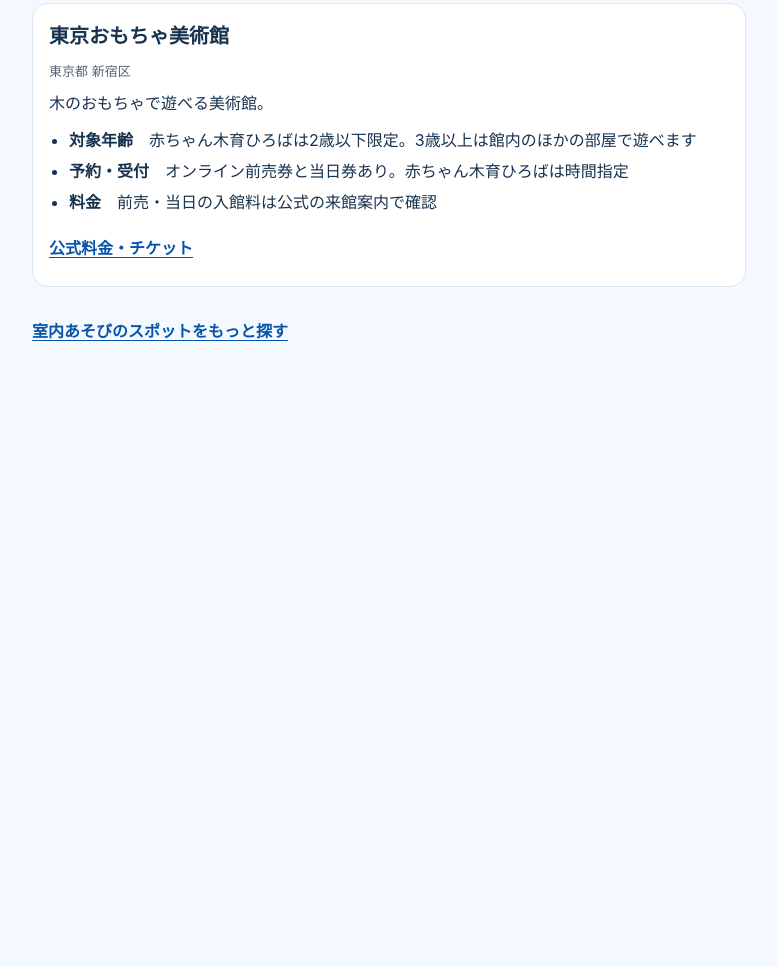
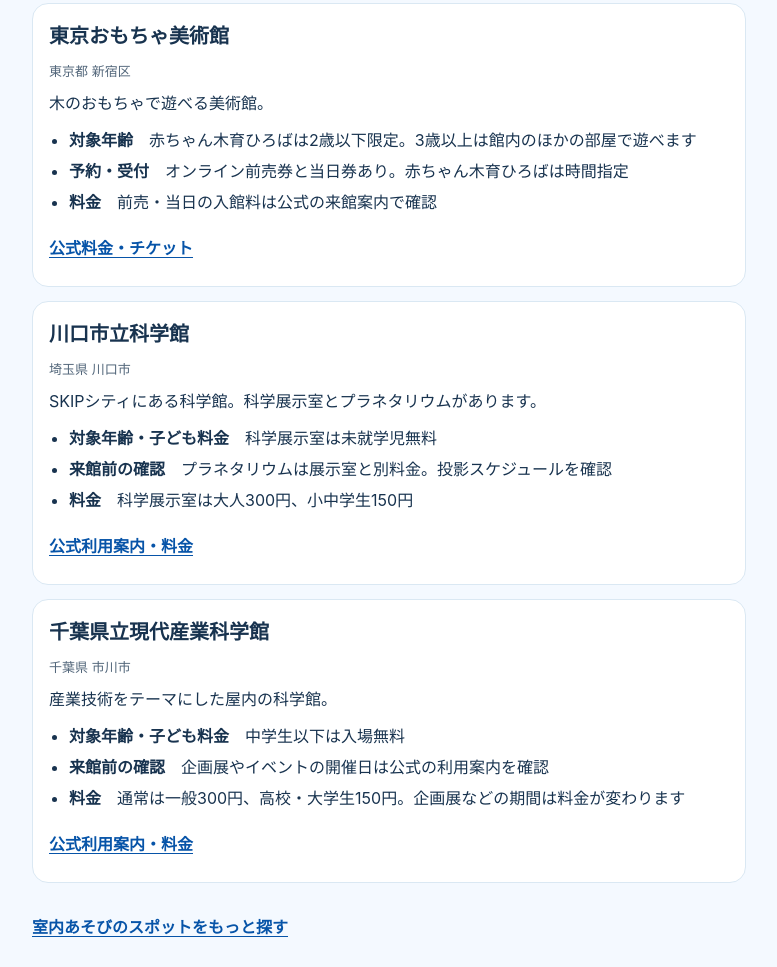
Before and after one commit to yohei85/odekake-navi, a plain HTML site: page guide-kanto-indoor.html in a window 1280 px wide. Shown: the part 1620-2587 px from the top of the page, without its empty margins (251-1028 px from the left). Before the commit the page ends 1991 px from the top, so only its background shows below. Drawn offline with Linux system fonts and the light colour scheme.

Commit message:
Add Saitama and Chiba science museums to indoor guide

```diff
--- a/guide-kanto-indoor.html
+++ b/guide-kanto-indoor.html
@@ -1,6 +1,6 @@
 <!doctype html>
-<html lang="ja"><head><meta charset="utf-8"><meta name="viewport" content="width=device-width,initial-scale=1"><title>関東で雨の日に遊べる室内スポット5選 | おでかけナビ！</title><meta name="description" content="雨の日に親子で出かけやすい屋内施設を、体を動かす遊びと屋内展示から選びました。"><link rel="canonical" href="https://odekake-navi.sjzyvky96m.workers.dev/guide-kanto-indoor"><style>*{box-sizing:border-box}body{margin:0;background:#f4f9ff;color:#18334f;font:16px/1.65 -apple-system,BlinkMacSystemFont,sans-serif}header{background:#dff3ff}main,header nav{max-width:750px;padding:18px;margin:auto}h1{font-size:clamp(24px,5vw,36px);line-height:1.35;margin:14px 0}h2{font-size:20px;margin:0}p{margin:8px 0}a{color:#0754a8;text-underline-offset:3px}header a{font-weight:800}article{background:#fff;border:1px solid #dae8f3;border-radius:16px;padding:16px;margin:14px 0}.area{font-size:13px;color:#52667a}.links{display:flex;flex-wrap:wrap;gap:8px 16px}.links a{display:inline-flex;align-items:center;min-height:44px;font-weight:700}.foot{margin-top:22px}section h2{margin-top:24px}article h3{font-size:19px;margin:0}.tickets{background:#e7f2ff;border-radius:10px;padding:0 9px}.visit-details{padding-left:1.25em;margin:10px 0}.visit-details li+li{margin-top:5px}</style></head>
-<body><header><nav><a href="./#regional-guides">← おでかけガイドに戻る</a></nav></header><main><h1>関東で雨の日に遊べる室内スポット5選</h1><p>雨の日に親子で出かけやすい屋内施設を、体を動かす遊びと屋内展示から選びました。</p>
+<html lang="ja"><head><meta charset="utf-8"><meta name="viewport" content="width=device-width,initial-scale=1"><title>関東で雨の日に遊べる室内スポット7選 | おでかけナビ！</title><meta name="description" content="雨の日に親子で出かけやすい屋内施設を、体を動かす遊びと屋内展示から選びました。"><link rel="canonical" href="https://odekake-navi.sjzyvky96m.workers.dev/guide-kanto-indoor"><style>*{box-sizing:border-box}body{margin:0;background:#f4f9ff;color:#18334f;font:16px/1.65 -apple-system,BlinkMacSystemFont,sans-serif}header{background:#dff3ff}main,header nav{max-width:750px;padding:18px;margin:auto}h1{font-size:clamp(24px,5vw,36px);line-height:1.35;margin:14px 0}h2{font-size:20px;margin:0}p{margin:8px 0}a{color:#0754a8;text-underline-offset:3px}header a{font-weight:800}article{background:#fff;border:1px solid #dae8f3;border-radius:16px;padding:16px;margin:14px 0}.area{font-size:13px;color:#52667a}.links{display:flex;flex-wrap:wrap;gap:8px 16px}.links a{display:inline-flex;align-items:center;min-height:44px;font-weight:700}.foot{margin-top:22px}section h2{margin-top:24px}article h3{font-size:19px;margin:0}.tickets{background:#e7f2ff;border-radius:10px;padding:0 9px}.visit-details{padding-left:1.25em;margin:10px 0}.visit-details li+li{margin-top:5px}</style></head>
+<body><header><nav><a href="./#regional-guides">← おでかけガイドに戻る</a></nav></header><main><h1>関東で雨の日に遊べる室内スポット7選</h1><p>雨の日に親子で出かけやすい屋内施設を、体を動かす遊びと屋内展示から選びました。</p>
 <section aria-labelledby="before-visit">
 <h2 id="before-visit">室内あそびに行く前のチェックリスト</h2>
 <ul>
@@ -24,5 +24,11 @@
 <article><h2>東京おもちゃ美術館</h2><p class="area">東京都 新宿区</p><p>木のおもちゃで遊べる美術館。</p>
 <ul class="visit-details"><li><strong>対象年齢</strong>　赤ちゃん木育ひろばは2歳以下限定。3歳以上は館内のほかの部屋で遊べます</li><li><strong>予約・受付</strong>　オンライン前売券と当日券あり。赤ちゃん木育ひろばは時間指定</li><li><strong>料金</strong>　前売・当日の入館料は公式の来館案内で確認</li></ul>
 <div class="links"><a href="https://www.art-play.or.jp/ttm/info/">公式料金・チケット</a></div></article>
+<article><h2>川口市立科学館</h2><p class="area">埼玉県 川口市</p><p>SKIPシティにある科学館。科学展示室とプラネタリウムがあります。</p>
+<ul class="visit-details"><li><strong>対象年齢・子ども料金</strong>　科学展示室は未就学児無料</li><li><strong>来館前の確認</strong>　プラネタリウムは展示室と別料金。投影スケジュールを確認</li><li><strong>料金</strong>　科学展示室は大人300円、小中学生150円</li></ul>
+<div class="links"><a href="https://www.city.kawaguchi.lg.jp/soshiki/04010/060/oshirase/40948.html">公式利用案内・料金</a></div></article>
+<article><h2>千葉県立現代産業科学館</h2><p class="area">千葉県 市川市</p><p>産業技術をテーマにした屋内の科学館。</p>
+<ul class="visit-details"><li><strong>対象年齢・子ども料金</strong>　中学生以下は入場無料</li><li><strong>来館前の確認</strong>　企画展やイベントの開催日は公式の利用案内を確認</li><li><strong>料金</strong>　通常は一般300円、高校・大学生150円。企画展などの期間は料金が変わります</li></ul>
+<div class="links"><a href="https://www2.chiba-muse.or.jp/SCIENCE/visit/">公式利用案内・料金</a></div></article>
 <div class="links foot"><a href="./?category=indoor#results">室内あそびのスポットをもっと探す</a></div>
 </main></body></html>
```
